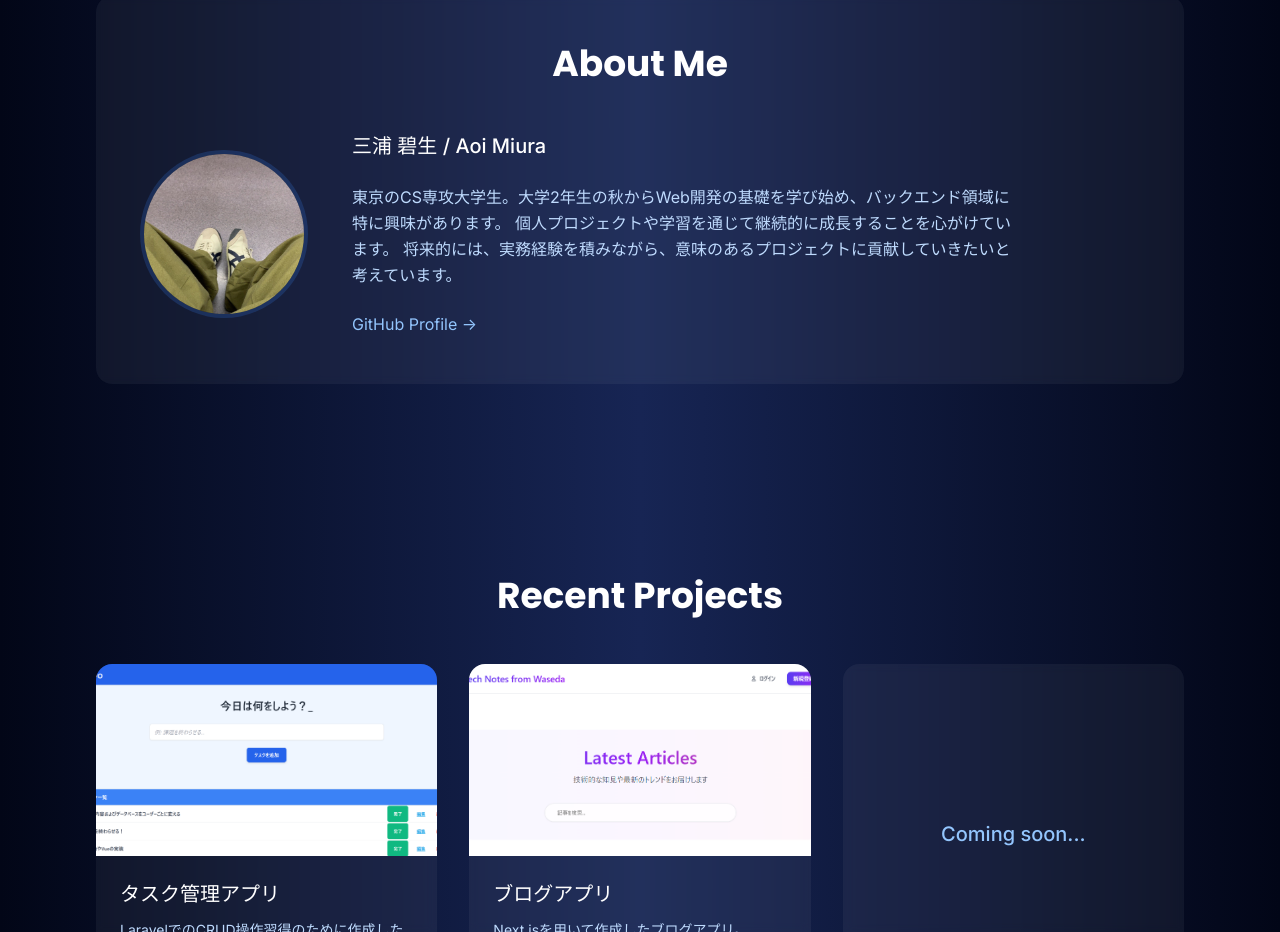
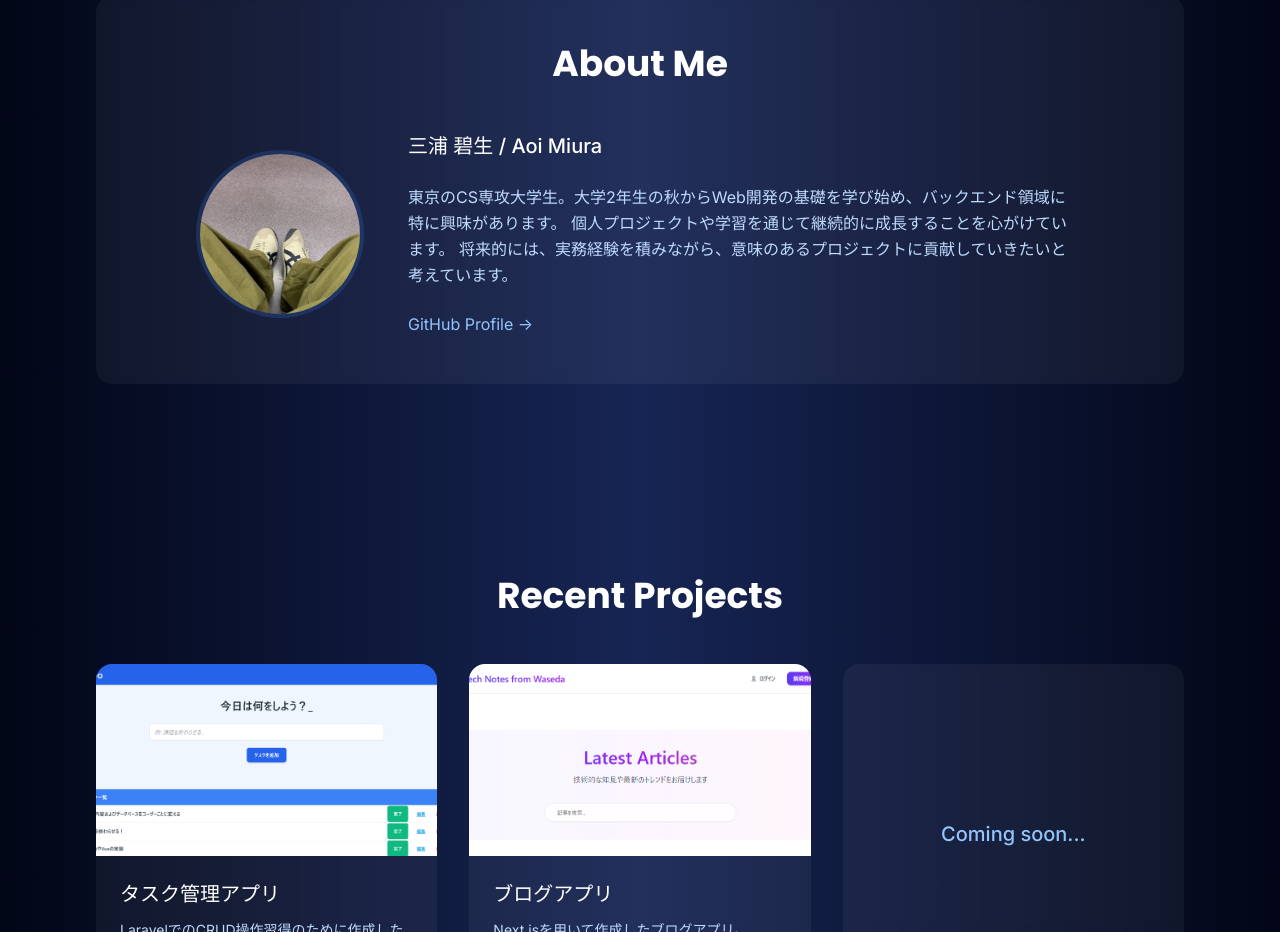
Before and after one commit to Aoi3u/3u-portfolio, a plain HTML site: page index.html in a window 1280 px wide. Shown: the part 900-1832 px from the top of the page. Drawn offline with nearby package versions, Linux system fonts and the light colour scheme.

Commit message:
fix: position of about me

```diff
--- a/index.html
+++ b/index.html
@@ -95,7 +95,9 @@
           >
             About Me
           </h2>
-          <div class="flex flex-col md:flex-row items-center gap-12">
+          <div
+            class="flex flex-col md:flex-row items-center justify-center gap-12"
+          >
             <img
               src="img/about.jpg"
               alt="プロフィール写真"
```
